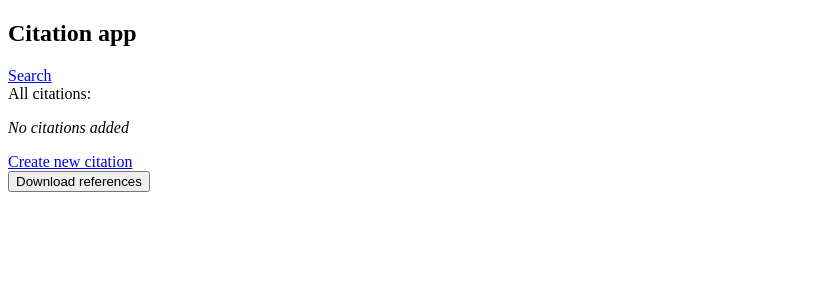
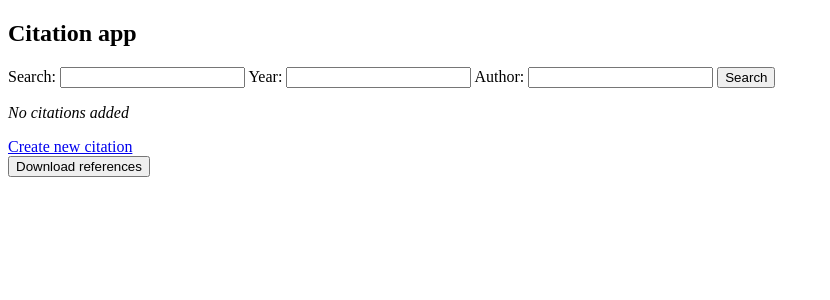
Before and after one commit to dominicnygard/OutinTerminaattorit, a Flask app: template src/templates/index.html in a window 1280 px wide. Shown: the top 300 px of the page, without its empty margins (0-830 px from the left). Run offline with Flask 3, Linux system fonts and the light colour scheme; the template is opened without the code that fills it, so the values that code supplies are empty; parts of the project's set-up code (start-up, migrations or seed data) failed here and were passed over.

Commit message:
search on front page and search with year and author added

```diff
--- a/src/app.py
+++ b/src/app.py
@@ -8,8 +8,16 @@ from util import reference_fields, to_bibtex
 
 @app.route("/")
 def index():
+    message = None
     citations = get_citations()
-    return render_template("index.html", citations=citations)
+    query = request.args.get("query")
+    year = request.args.get("year")
+    author = request.args.get("author")
+    if query or year or author:
+        citations = search_references(query=query, year=year, author=author)
+        if len(citations) == 0:
+            message = "No results matched the search query"
+    return render_template("index.html", citations=citations, message=message)
 
 @app.route("/references/type")
 def choose_reference_type():
@@ -31,16 +39,6 @@ def create_reference():
     save_references(references, ref_type)
     return redirect("/")
 
-@app.route("/search", methods=["POST", "GET"])
-def search():
-    results = None
-    message = None
-    query = request.args.get("query")
-    if query:
-        results = search_references(query)
-        if len(results) == 0:
-            message = "No results matched the search query"
-    return render_template("search.html", results=results, message=message)
 
 @app.route("/bibtex/download")
 def download_all_bibtex():
--- a/src/templates/index.html
+++ b/src/templates/index.html
@@ -3,9 +3,15 @@ block body %}
 
 <h2>Citation app</h2>
 
-<a href="/search">Search</a>
-
-<div>All citations:</div>
+<form action="/" method="GET">
+    <label for="query">Search:</label>
+    <input type="text" name="query">
+    <label for="year">Year:</label>
+    <input type="text" name="year">
+    <label for="author">Author:</label>
+    <input type="text" name="author">
+    <button type="submit">Search</button>
+</form>
 
 {% if citations %}
 <ul>
@@ -19,8 +25,10 @@ block body %}
   </li>
   {% endfor %}
 </ul>
+{% elif message %}
+    <p><i>{{ message }}</i></p>
 {% else %}
-<p><i>No citations added</i></p>
+  <p><i>No citations added</i></p>
 {% endif %}
 
 <div>
```
Also changed, not shown: src/repositories/references_repository.py (+11 -3 lines), src/templates/search.html (deleted, +0 -24 lines).
